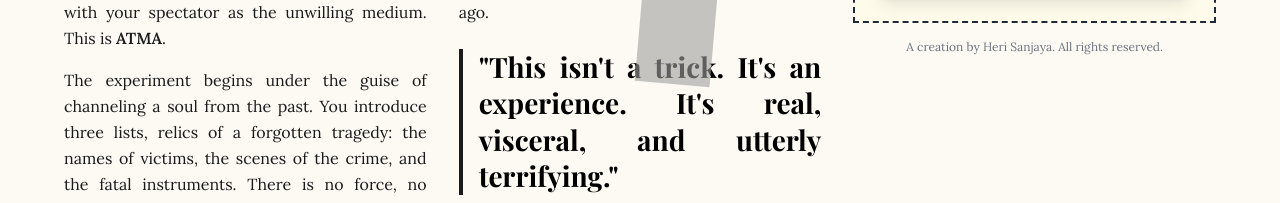
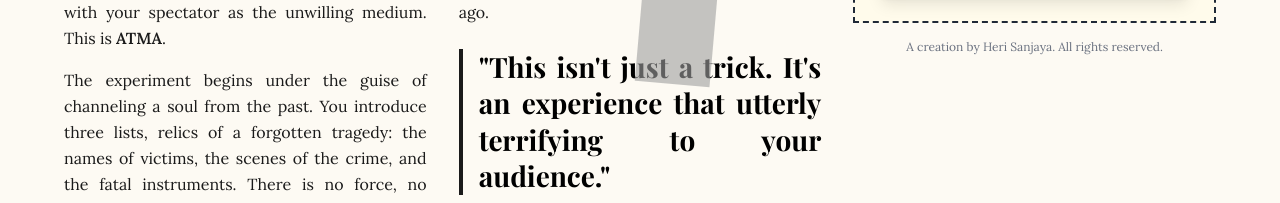
Before and after one commit to deyiksanjaya/buyatma, a plain HTML site: page index.html in a window 1280 px wide. Shown: the part 963-1166 px from the top of the page. Drawn offline with nearby package versions, Linux system fonts and the light colour scheme; grey boxes are pictures that could not be loaded.

Commit message:
Update index.html

```diff
--- a/index.html
+++ b/index.html
@@ -147,7 +147,7 @@
 
                     <p class="mb-4">As they read the headline, a shiver runs down their spine. The article details a gruesome family murder. The victim's name? The one they just chose. The location? The very place they selected. The cause of death? The exact object they named. Every detail, freely chosen, is the exact match with the news written a long time ago.</p>
 
-                    <p class="pull-quote">"This isn't a trick. It's an experience. It's real, visceral, and utterly terrifying."</p>
+                    <p class="pull-quote">"This isn't just a trick. It's an experience that utterly terrifying to your audience."</p>
 
                     <p class="mb-4">But the true horror is yet to come. Embedded in the article is a photograph of the doomed family, taken just after the tragedy. You ask the spectator a simple question: "Do you see the complete family in the photograph?" They confidently answer "Yes."</p>
 
```
